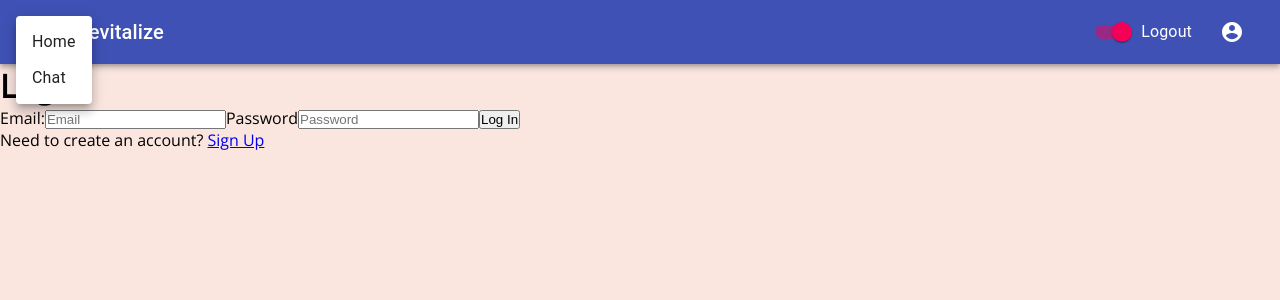
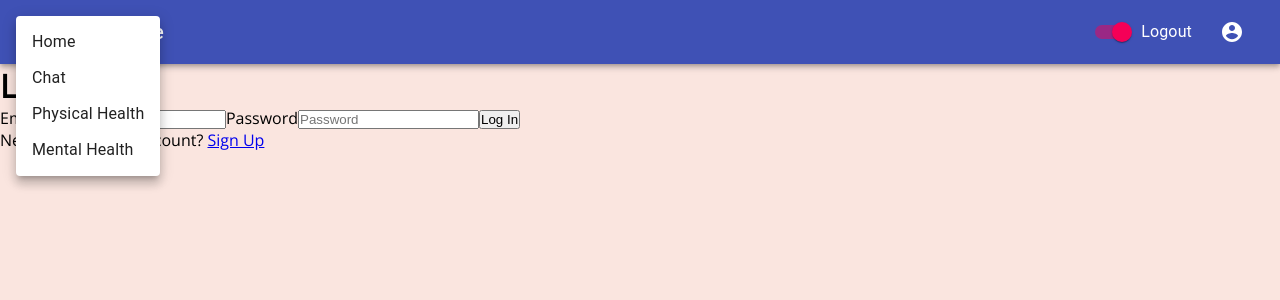
Before and after one commit to Latinobull/Revitalize, a React (Create React App) app in the folder client/: page /login in a window 1280 px wide. Both pictures are taken after a click on the button 36 px from the left and 32 px from the top of the page. Shown: the top 300 px of the page. Built offline with nearby package versions, Linux system fonts and the light colour scheme; no server answers.

Commit message:
adding links to appbar

```diff
--- a/client/src/component/Appbar/index.js
+++ b/client/src/component/Appbar/index.js
@@ -92,6 +92,16 @@ export default function Appbar() {
                 Chat
               </Link>
             </MenuItem>
+            <MenuItem onClick={handleCloseHome}>
+              <Link href="/Physical" color="inherit">
+                Physical Health
+              </Link>
+            </MenuItem>
+            <MenuItem onClick={handleCloseHome}>
+              <Link href="/Mental" color="inherit">
+                Mental Health
+              </Link>
+            </MenuItem>
           </Menu>
 
           <Typography variant="h6" className={classes.title}>
```
